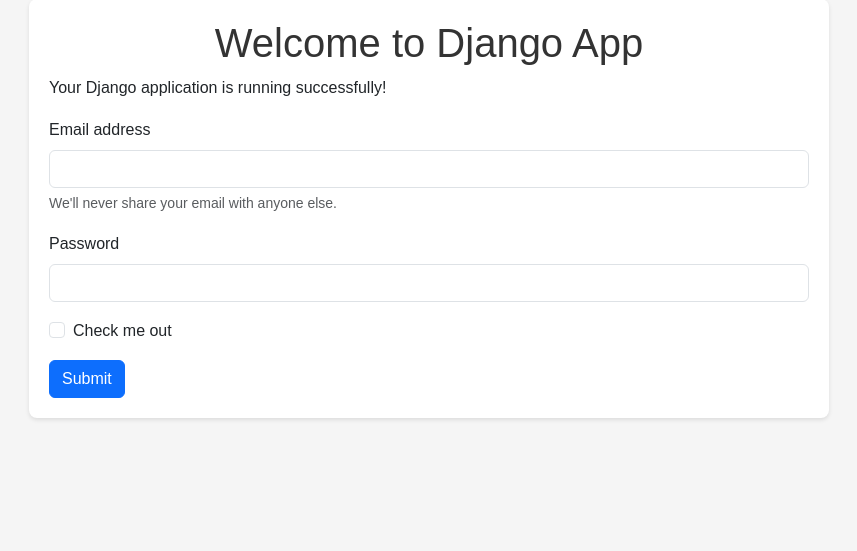
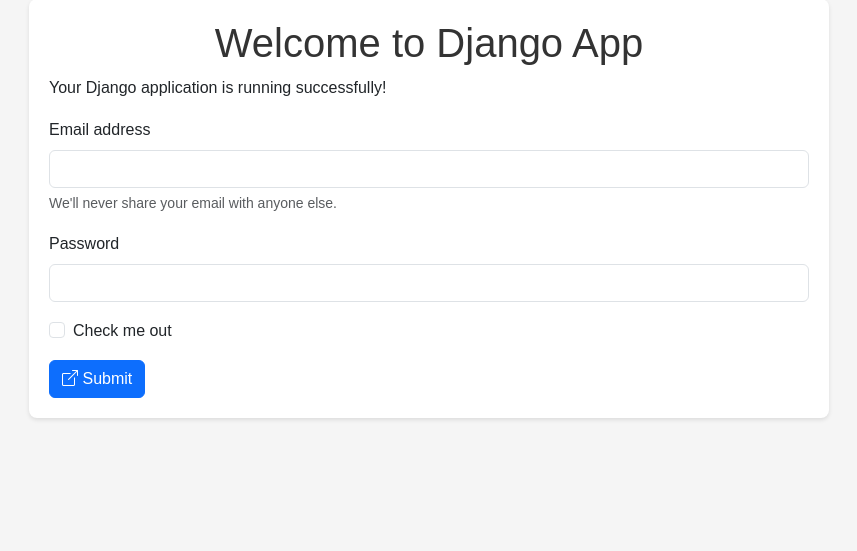
Before and after one commit to aliahadmd/template-django-docker-postgresql-memcached, a Django app: template templates/home.html in a window 1280 px wide. Shown: the part 21-572 px from the top of the page, without its empty margins (211-1068 px from the left). Run offline with Django 3.2, Linux system fonts and the light colour scheme; the template is opened without the code that fills it, so the values that code supplies are empty; some libraries are stand-ins or nearby versions.

Commit message:
feat: add Bootstrap Icons to home template and update submit button

```diff
--- a/templates/home.html
+++ b/templates/home.html
@@ -7,6 +7,7 @@
     <meta name="viewport" content="width=device-width, initial-scale=1.0">
     <link rel="stylesheet" href="{% static 'css/bootstrap.min.css' %}">
     <link rel="stylesheet" href="{% static 'css/bootstrap-grid.min.css' %}">
+    <link rel="stylesheet" href="https://cdn.jsdelivr.net/npm/bootstrap-icons@1.11.3/font/bootstrap-icons.min.css">
     <title>Django App</title>
     <style>
         body {
@@ -48,7 +49,7 @@
               <input type="checkbox" class="form-check-input" id="exampleCheck1">
               <label class="form-check-label" for="exampleCheck1">Check me out</label>
             </div>
-            <button type="submit" class="btn btn-primary">Submit</button>
+            <button type="submit" class="btn btn-primary"><i class="bi bi-box-arrow-up-right"> </i>Submit</button>
           </form>
     </div>
     <script src="{% static 'js/bootstrap.min.js' %}"></script>
```
